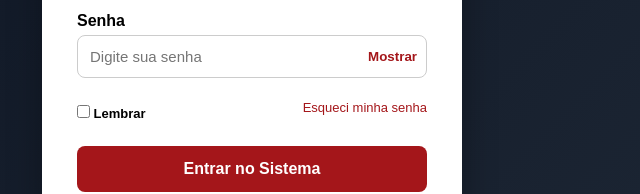
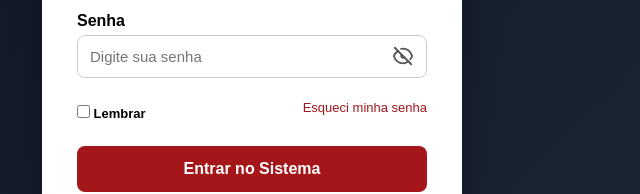
Before and after one commit to Saulohenry29/sistemabdr_dev, a website: page login.html in a window 1280 px wide. Shown: the part 403-597 px from the top of the page, 388-1028 px from the left. Drawn offline with nearby package versions, Linux system fonts and the light colour scheme.

Commit message:
leaut login

```diff
--- a/login.html
+++ b/login.html
@@ -6,7 +6,6 @@
 <title>BDR ERP - Login</title>
 
 <style>
-
 *{
   margin:0;
   padding:0;
@@ -70,19 +69,33 @@ input{
 }
 
 .campo-senha input{
-  padding-right:80px;
+  padding-right:48px;
 }
 
 .btn-mostrar{
   position:absolute;
-  right:10px;
+  right:12px;
   top:50%;
   transform:translateY(-50%);
   border:none;
   background:none;
+  color:#555;
+  cursor:pointer;
+  width:24px;
+  height:24px;
+  padding:0;
+  display:flex;
+  align-items:center;
+  justify-content:center;
+}
+
+.btn-mostrar:hover{
   color:#a4161a;
-  font-weight:bold;
-  cursor:pointer;
+}
+
+.btn-mostrar svg{
+  width:22px;
+  height:22px;
 }
 
 .opcoes{
@@ -127,7 +140,6 @@ input{
   color:#777;
   font-size:12px;
 }
-
 </style>
 </head>
 
@@ -165,8 +177,19 @@ input{
       <button
         type="button"
         class="btn-mostrar"
-        onclick="mostrarSenha()">
-        Mostrar
+        id="btnOlho"
+        onclick="mostrarSenha()"
+        title="Mostrar senha">
+        <svg id="iconeOlho" xmlns="http://www.w3.org/2000/svg" fill="none" viewBox="0 0 24 24" stroke="currentColor">
+          <path stroke-linecap="round" stroke-linejoin="round" stroke-width="2"
+          d="M3 3l18 18"/>
+          <path stroke-linecap="round" stroke-linejoin="round" stroke-width="2"
+          d="M10.58 10.58A2 2 0 0012 14a2 2 0 001.42-.58"/>
+          <path stroke-linecap="round" stroke-linejoin="round" stroke-width="2"
+          d="M9.88 4.24A9.7 9.7 0 0112 4c5 0 8.27 3.11 10 8a13.38 13.38 0 01-2.16 3.57"/>
+          <path stroke-linecap="round" stroke-linejoin="round" stroke-width="2"
+          d="M6.61 6.61C4.56 7.86 3.01 9.73 2 12c1.73 4.89 5 8 10 8a9.7 9.7 0 005.39-1.61"/>
+        </svg>
       </button>
 
     </div>
@@ -203,29 +226,46 @@ input{
 <script src="JS/auth.js"></script>
 
 <script>
-
 function mostrarSenha(){
 
   const campo = document.getElementById("senha");
+  const icone = document.getElementById("iconeOlho");
 
   if(campo.type === "password"){
+
     campo.type = "text";
+
+    icone.innerHTML = `
+      <path stroke-linecap="round" stroke-linejoin="round" stroke-width="2"
+      d="M15 12a3 3 0 11-6 0 3 3 0 016 0z"/>
+      <path stroke-linecap="round" stroke-linejoin="round" stroke-width="2"
+      d="M2 12s3.5-7 10-7 10 7 10 7-3.5 7-10 7S2 12 2 12z"/>
+    `;
+
   }else{
+
     campo.type = "password";
+
+    icone.innerHTML = `
+      <path stroke-linecap="round" stroke-linejoin="round" stroke-width="2"
+      d="M3 3l18 18"/>
+      <path stroke-linecap="round" stroke-linejoin="round" stroke-width="2"
+      d="M10.58 10.58A2 2 0 0012 14a2 2 0 001.42-.58"/>
+      <path stroke-linecap="round" stroke-linejoin="round" stroke-width="2"
+      d="M9.88 4.24A9.7 9.7 0 0112 4c5 0 8.27 3.11 10 8a13.38 13.38 0 01-2.16 3.57"/>
+      <path stroke-linecap="round" stroke-linejoin="round" stroke-width="2"
+      d="M6.61 6.61C4.56 7.86 3.01 9.73 2 12c1.73 4.89 5 8 10 8a9.7 9.7 0 005.39-1.61"/>
+    `;
+
   }
-
 }
 
 document
 .getElementById("formLogin")
 .addEventListener("submit", function(e){
-
   e.preventDefault();
-
   fazerLogin();
-
 });
-
 </script>
 
 </body>
```
